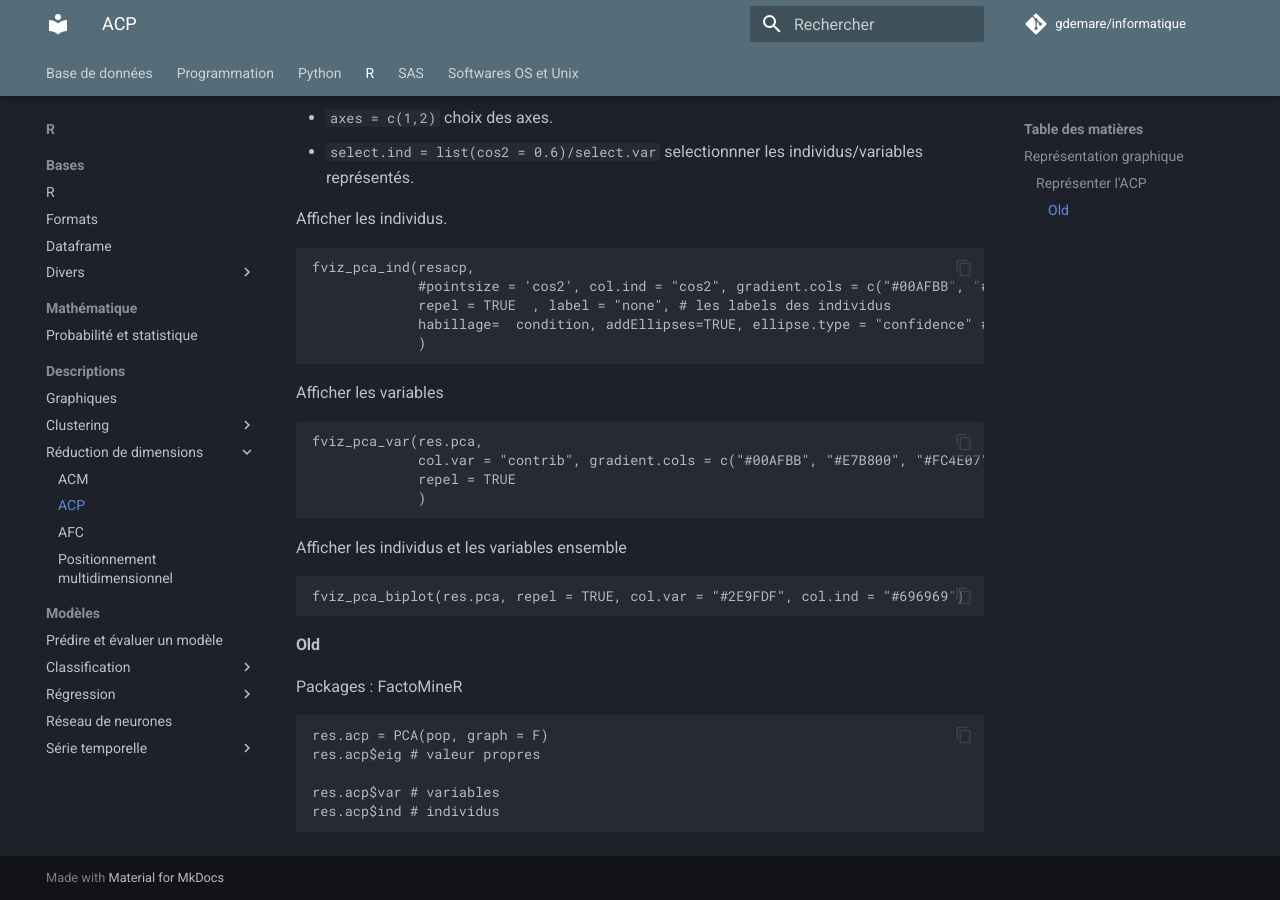
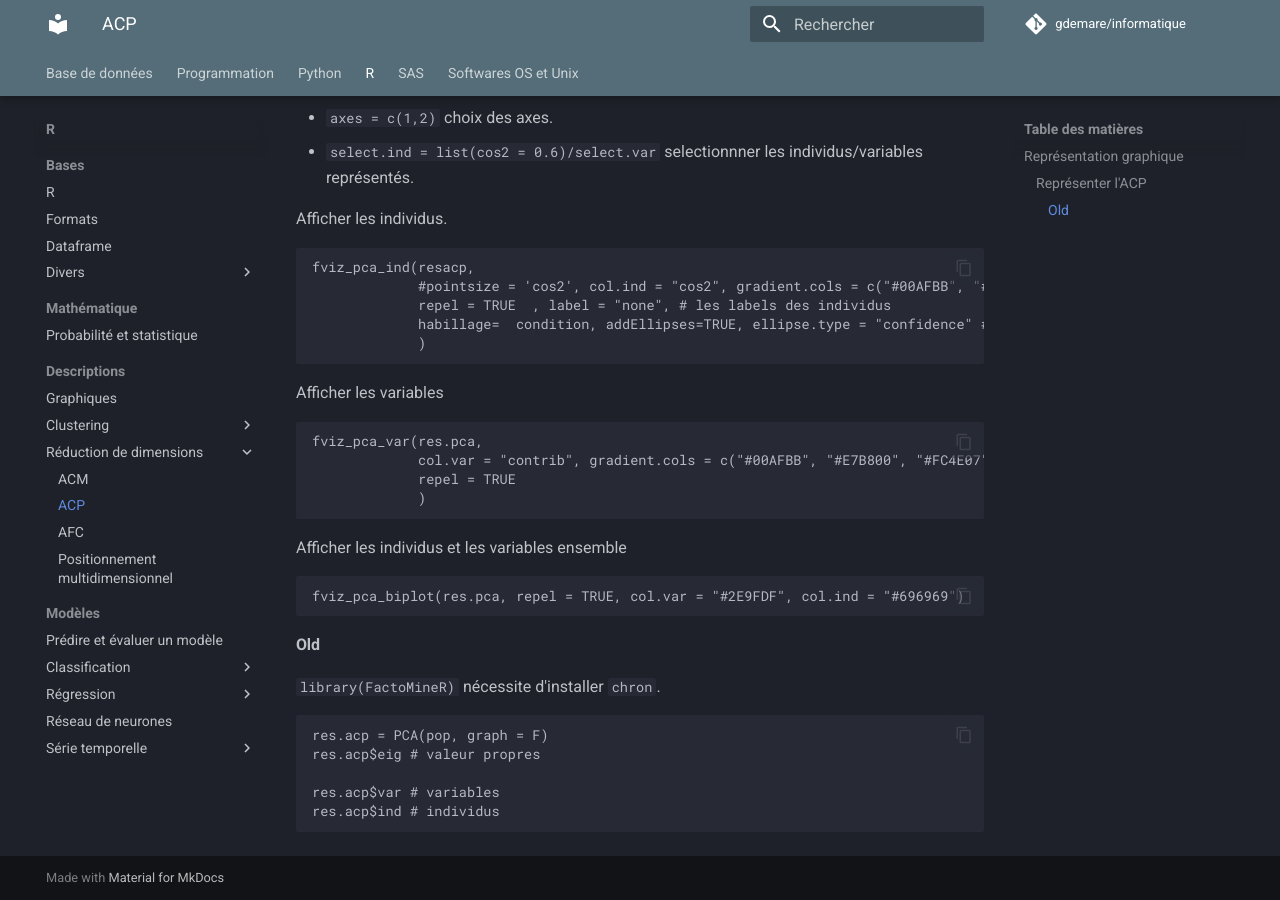
Before and after one commit to gdemare/Informatique, an MkDocs documentation site: the page built from docs/r/ACP_r.md, in a window 1280 px wide and 900 px high, scrolled down 1150 px. Built offline with MkDocs 1.6.1 and Material for MkDocs 9.7.7, drawn with Linux system fonts in a browser that asks for light colours; comment, search, counter and statistics services are not loaded.

Commit message:
Update ACP_r.md

````diff
--- a/docs/r/ACP_r.md
+++ b/docs/r/ACP_r.md
@@ -63,7 +63,7 @@ fviz_pca_biplot(res.pca, repel = TRUE, col.var = "#2E9FDF", col.ind = "#696969")
 
 #### Old
 
-Packages : FactoMineR
+`library(FactoMineR)` nécessite d'installer `chron`.
 
 ```
 res.acp = PCA(pop, graph = F)
````
